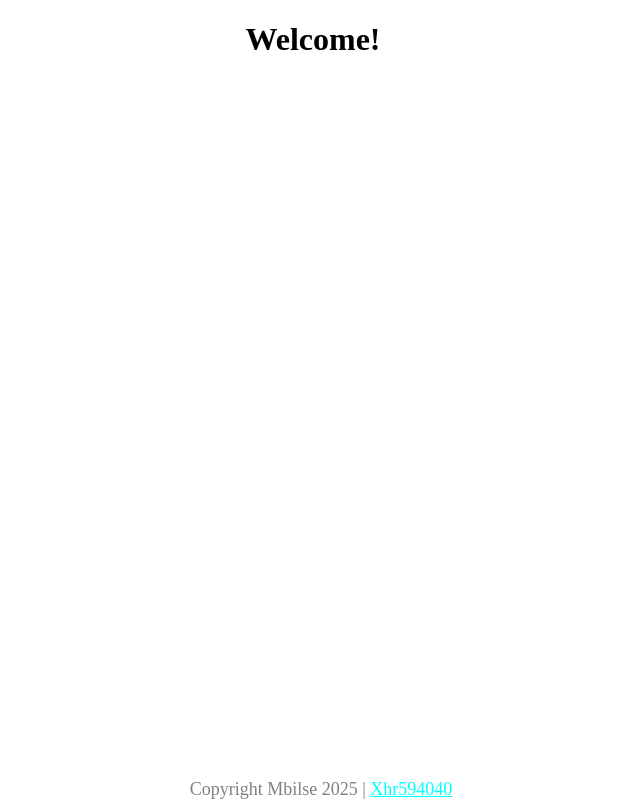
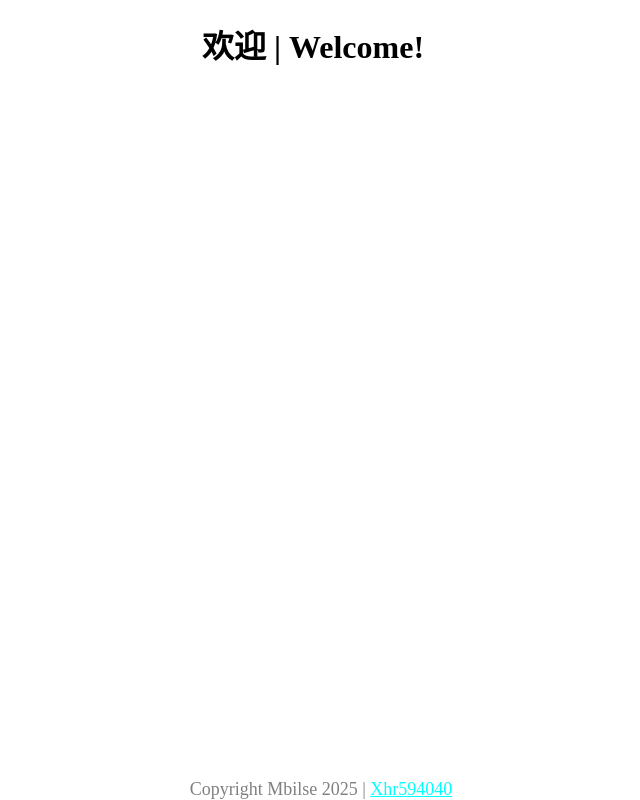
Before and after one commit to xhr594040/xhr594040.github.io, a plain HTML site: page index.html in a window 1280 px wide. Shown: the whole page, without its empty margins (327-967 px from the left). Drawn offline with Linux system fonts and the light colour scheme.

Commit message:
一些更新

```diff
--- a/index.html
+++ b/index.html
@@ -3,6 +3,7 @@
 <meta name="viewport" content="width=device-width, initial-scale=1.0">
 <html>
   <head>
+ <title>Look的小站 | Home</title>
   <style>
 
   body{
@@ -24,7 +25,7 @@
   </head>
   <body>
 
-  <h1>Welcome!</h1>
+  <h1>欢迎 | Welcome!</h1>
   <div class="footer">
         Copyright Mbilse 2025 | <a href=" ">Xhr594040</a>
   </div>
```
